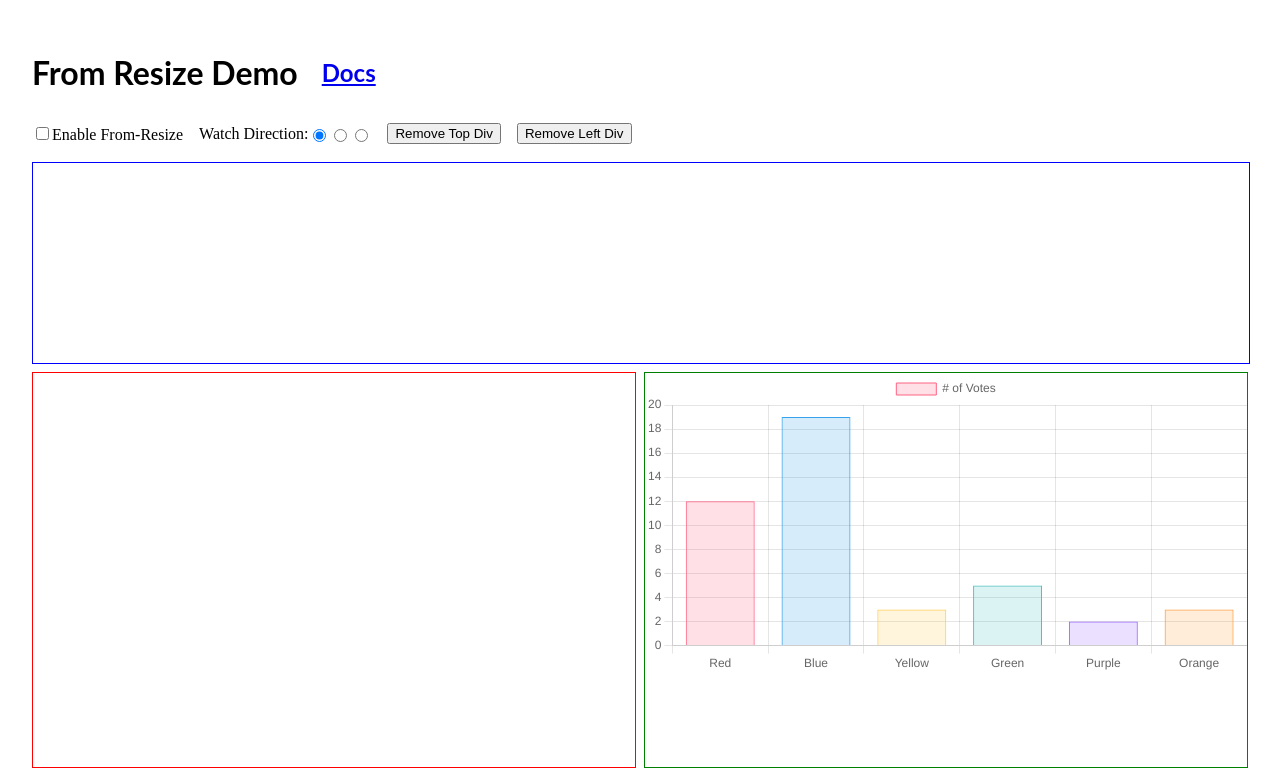
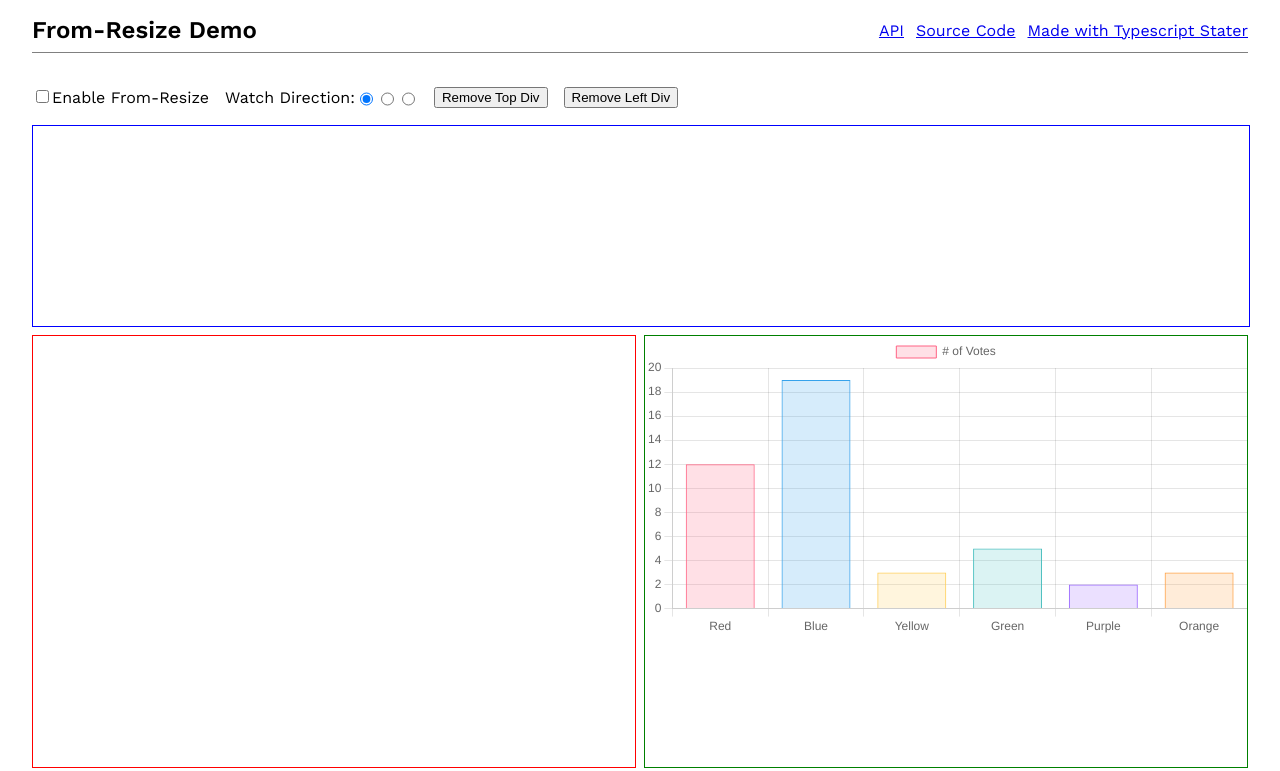
Before and after one commit to twig-it/from-resize, a website built with webpack: page src/index.html in a window 1280 px wide. Built offline with nearby package versions, Linux system fonts and the light colour scheme; what @twig-it/from-resize would draw is missing.

Commit message:
refactor: updating style

```diff
--- a/src/index.html
+++ b/src/index.html
@@ -5,14 +5,18 @@
     <meta name="description" content="Resize Observer with an RXJS Twist!" />
 
     <meta name="description" content="This app demonstrate the usage of from-resize library" />
+    <link href="https://fonts.googleapis.com/css?family=Roboto+Mono|Work+Sans:400,500,600&display=swap" rel="stylesheet" />
   </head>
   <body>
     <div id="app" class="app-root">
-      <div class="title">
-        <h1>From Resize Demo</h1>
-        <h2 class="docs" id="docs"><a href="./types/index.html">Docs</a></h2>
+      <div class="header">
+        <div class="title">From-Resize Demo</div>
+        <div class="separator"></div>
+        <div class="link"><a href="./types/index.html">API</a></div>
+        <div class="link"><a href="https://github.com/twig-it/from-resize">Source Code</a></div>
+        <div class="link"><a href="https://github.com/twig-it/typescript-starter-template">Made with Typescript Stater</a></div>
       </div>
-      <div class="container" id="app-content">
+      <div class="app-content">
         <div class="controls" id="controls">
           <div class="resize"></div>
           <div class="watch-direction">
--- a/src/styles.css
+++ b/src/styles.css
@@ -1,6 +1,5 @@
-h1,
-h2 {
-  font-family: Lato;
+body {
+  font-family: 'Work Sans', sans-serif;
 }
 
 .app-root {
@@ -8,21 +7,35 @@ h2 {
   height: 100%;
   display: flex;
   flex-direction: column;
-  padding: 24px;
+  padding: 8px 24px 24px 24px;
+  box-sizing: border-box;
+}
+
+.header {
+  display: flex;
+  align-items: center;
+  border-bottom: 1px solid gray;
+  padding-bottom: 8px;
   box-sizing: border-box;
 }
 
 .title {
-  display: flex;
-  align-items: center;
+  font-size: 24px;
+  font-weight: bold;
 }
 
-.docs {
-  margin-left: 24px;
+.link {
+  margin-left: 12px;
+  font-size: 16px;
 }
 
-.container {
-  height: 100%;
+.separator {
+  flex: 1 1 auto;
+}
+
+.app-content {
+  margin-top: 24px;
+  flex: 1 1 auto;
   width: 100%;
   display: flex;
   flex-direction: column;
@@ -37,6 +50,7 @@ h2 {
 .watch-direction {
   margin-left: 16px;
   display: flex;
+  text-transform: capitalize;
 }
 
 .remove-child {
```
